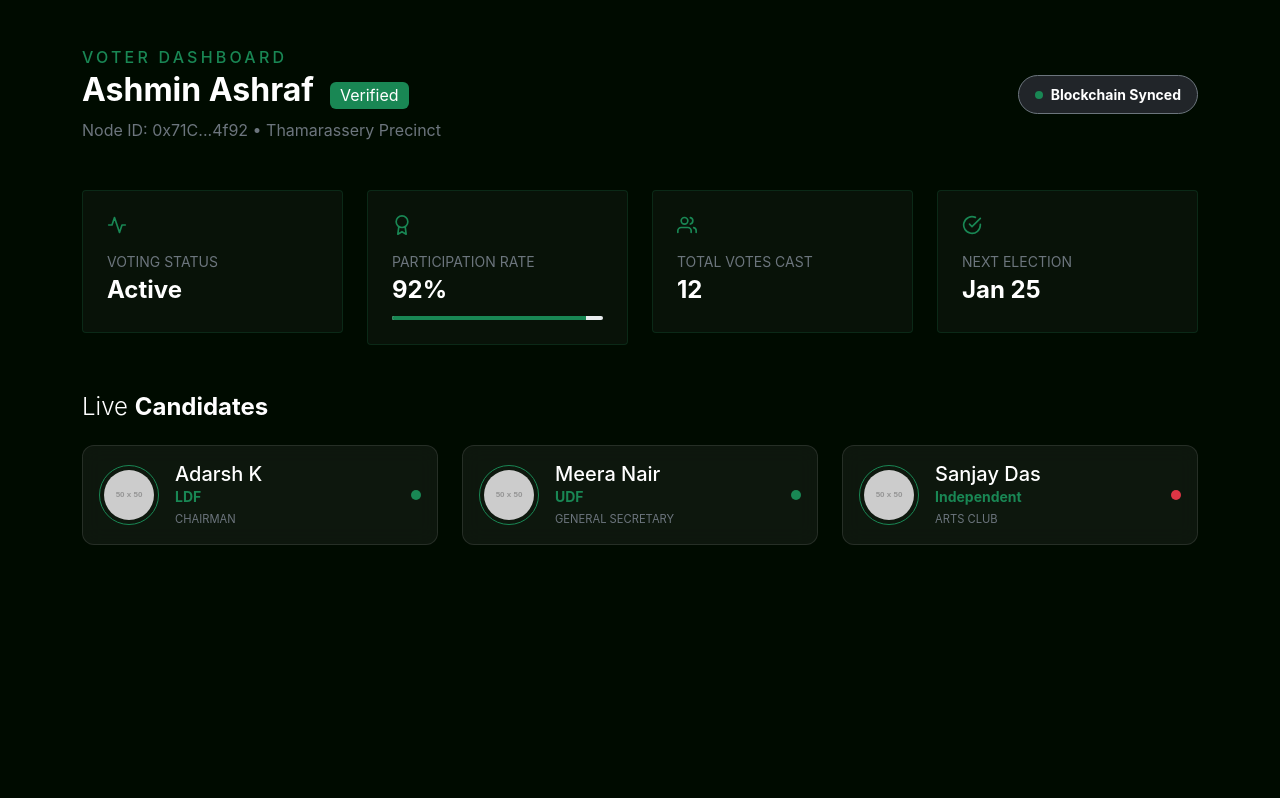
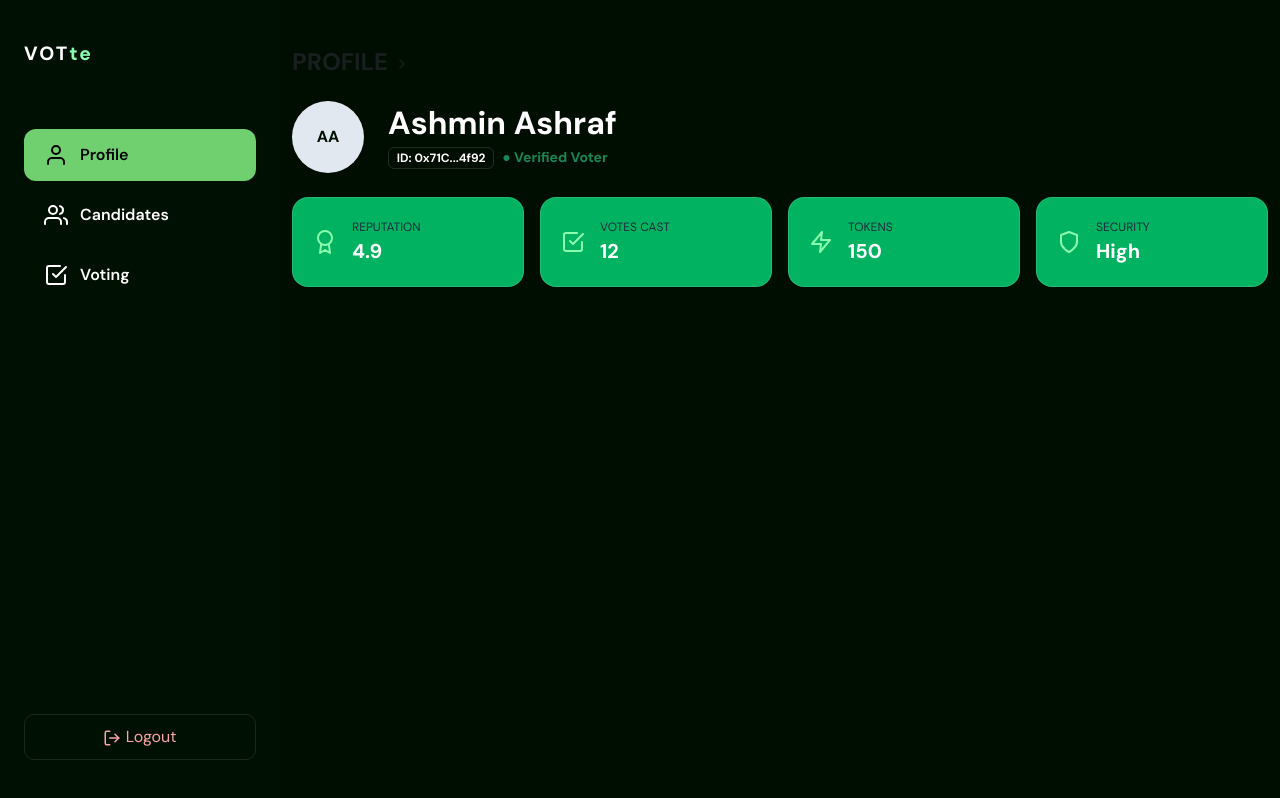
Before and after one commit to ashminashref/VOTte, a React (Vite) app: page /userprofile in a window 1280 px wide. Built offline with nearby package versions, Linux system fonts and the light colour scheme.

Commit message:
made changes in profile section

```diff
--- a/src/components/Login/Login.css
+++ b/src/components/Login/Login.css
@@ -13,6 +13,7 @@
   border-radius: 2px !important; /* Sharp edges look more premium than round */
   text-transform: uppercase;
   font-size: 0.85rem;
+  width: 100%;
 }
 
 .premium-btn:hover {
--- a/src/components/pages/UserProfile.css
+++ b/src/components/pages/UserProfile.css
@@ -1,60 +1,191 @@
-.profile-wrapper {
-  background-color: #000b00;
-  min-height: 100vh;
-  color: #fff;
-  font-family: 'Inter', sans-serif;
+/* UserProfile.css */
+@import url('https://fonts.googleapis.com/css2?family=Inter:wght@400;600;700&display=swap');
+
+:root {
+  --bg-main: #f8fafc;
+  --bg-dark: #001003; /* Deep Navy Graphite */
+  --accent: #8afbaf; /* Arctic Blue */
+  --border: #e2e8f025;
+  --text-main: #1e293b;
+  --text-muted: #1c2b3f;
 }
 
-/* Stat Cards with Glow */
-.stat-card {
-  background: rgba(255, 255, 255, 0.03);
-  border: 1px solid rgba(25, 135, 84, 0.2);
-  padding: 1.5rem;
-  border-radius: 4px; /* Sharp corners for premium feel */
-  transition: all 0.3s ease;
+body {
+  background-color: var(--bg-main);
+  color: var(--text-main);
 }
 
-.stat-card:hover {
-  border-color: #198754;
-  box-shadow: 0 0 20px rgba(25, 135, 84, 0.1);
-  transform: translateY(-5px);
+.dashboard-root {
+  display: flex;
+  min-height: 100vh;
 }
 
-/* Candidate Cards */
-.candidate-card {
-  background: rgba(255, 255, 255, 0.05) !important;
-  backdrop-filter: blur(10px);
-  border: 1px solid rgba(255, 255, 255, 0.1) !important;
-  border-radius: 12px !important;
+/* Sidebar Desktop */
+.sidebar {
+  width: 280px;
+  background: var(--bg-dark);
+  padding: 40px 24px;
+  flex-direction: column;
+  position: fixed;
+  height: 100vh;
+  z-index: 100;
 }
 
-.candidate-card:hover {
-  background: rgba(25, 135, 84, 0.05) !important;
-  border-color: #198754 !important;
+.brand {
+  font-weight: 800;
+  font-size: 1.2rem;
+  color: #fff;
+  letter-spacing: 2px;
+  margin-bottom: 60px;
 }
 
-/* Live Pulse Effect */
-.pulse-dot {
-  width: 8px;
-  height: 8px;
-  background-color: #198754;
-  border-radius: 50%;
-  box-shadow: 0 0 0 rgba(25, 135, 84, 0.4);
-  animation: pulse 2s infinite;
+.brand span { color: var(--accent); }
+
+/* Unified Nav Item Styling */
+.nav-item {
+  display: flex;
+  align-items: center;
+  gap: 12px;
+  background: none;
+  border: none;
+  padding: 14px 20px;
+  width: 100%;
+  border-radius: 12px;
+  color: #ffffff;
+  font-weight: 600;
+  transition: 0.2s;
+  margin-bottom: 8px;
 }
 
-@keyframes pulse {
-  0% { box-shadow: 0 0 0 0 rgba(25, 135, 84, 0.7); }
-  70% { box-shadow: 0 0 0 10px rgba(25, 135, 84, 0); }
-  100% { box-shadow: 0 0 0 0 rgba(25, 135, 84, 0); }
+.sidebar .nav-item.active {
+  background: rgb(112, 208, 112);
+  color: #000000;
 }
 
-.tracking-widest { letter-spacing: 0.2em; }
-.uppercase { text-transform: uppercase; }
-.x-small { font-size: 0.7rem; }
+/* Main Content Area */
+.content-area {
+  flex-grow: 1;
+  margin-left: 280px;
+  padding-bottom: 80px; /* Space for mobile nav */
+}
 
-.status-indicator {
+/* Profile Elements */
+.avatar-circle {
+  width: 72px;
+  height: 72px;
+  background: #e2e8f0;
+  border-radius: 50%;
+  display: flex;
+  align-items: center;
+  justify-content: center;
+  font-weight: 700;
+  color: var(--bg-dark);
+}
+
+.badge-outline {
+  border: 1px solid var(--border) !important;
+  color: var(--text-muted);
+  font-weight: 500;
+}
+
+.stat-box {
+  background: #01b360;
+  border: 1px solid var(--border);
+  padding: 20px;
+  border-radius: 16px;
+  display: flex;
+  align-items: center;
+  gap: 15px;
+}
+
+.stat-box .icon { color: var(--accent); }
+.stat-box .label { font-size: 0.75rem; color: var(--text-muted); text-transform: uppercase; }
+.stat-box .value { font-size: 1.25rem; font-weight: 700; }
+
+/* Candidate Rows */
+.candidate-row {
+  background: #01b360;
+  border: 1px solid var(--border);
+  margin-bottom: 12px;
+  padding: 15px 20px;
+  border-radius: 16px;
+  display: flex;
+  align-items: center;
+}
+
+.candidate-row img {
+  width: 48px;
+  height: 48px;
+  border-radius: 12px;
+  object-fit: cover;
+}
+
+.status-dot {
   width: 10px;
   height: 10px;
   border-radius: 50%;
+  display: inline-block;
 }
+.status-dot.active { background: #22c55e; }
+.status-dot.withdrawn { background: #ef4444; }
+
+/* BOTTOM NAVIGATION (Mobile Only) */
+.bottom-nav {
+  position: fixed;
+  bottom: 0;
+  left: 0;
+  right: 0;
+  background:#001205;
+  border-top: 1px solid var(--border);
+  display: flex;
+  justify-content: space-around;
+  padding: 10px 5px;
+  z-index: 1000;
+}
+
+.bottom-nav .nav-item {
+  flex-direction: column;
+  gap: 4px;
+  font-size: 0.7rem;
+  padding: 8px;
+  width: auto;
+  margin: 0;
+}
+
+.bottom-nav .nav-item.active {
+  color: var(--accent);
+}
+
+.mobile-header {
+  background: var(--bg-dark);
+  padding: 15px 20px;
+  display: flex;
+  justify-content: center;
+}
+
+/* RESPONSIVE LOGIC */
+@media (max-width: 991px) {
+  .content-area {
+    margin-left: 0;
+  }
+  .view-title h1 {
+    font-size: 0.9rem;
+  }
+}
+
+.logout-btn {
+  background: none;
+  border: 1px solid rgba(255,255,255,0.1);
+  color: #fca5a5;
+  padding: 10px;
+  border-radius: 10px;
+}
+
+.tab-content-wrapper {
+  animation: slideUp 0.3s ease-out;
+}
+
+@keyframes slideUp {
+  from { opacity: 0; transform: translateY(15px); }
+  to { opacity: 1; transform: translateY(0); }
+}
--- a/src/components/pages/UserProfile.jsx
+++ b/src/components/pages/UserProfile.jsx
@@ -1,90 +1,121 @@
-import React from 'react';
-import { Container, Row, Col, Card, Badge, ProgressBar } from 'react-bootstrap';
-import { CheckCircle, Activity, Users, Award } from 'react-feather'; // Optional: npm i react-feather
+import React, { useState } from 'react';
+import { Container, Row, Col, Badge } from 'react-bootstrap';
+import { User, Users, CheckSquare, Shield, Zap, Award, LogOut, ChevronRight } from 'react-feather';
 import './UserProfile.css';
 
 const UserProfile = () => {
+  const [activeTab, setActiveTab] = useState('profile');
+
   const candidates = [
-    { name: "Adarsh K", party: "LDF", post: "Chairman", image: "https://via.placeholder.com/50", status: "Active" },
-    { name: "Meera Nair", party: "UDF", post: "General Secretary", image: "https://via.placeholder.com/50", status: "Active" },
-    { name: "Sanjay Das", party: "Independent", post: "Arts Club", image: "https://via.placeholder.com/50", status: "Withdrawn" },
+    { name: "Adarsh K", party: "LDF", post: "Chairman", image: "https://i.pravatar.cc/150?u=1", status: "Active" },
+    { name: "Meera Nair", party: "UDF", post: "Secretary", image: "https://i.pravatar.cc/150?u=2", status: "Active" },
+    { name: "Sanjay Das", party: "Ind.", post: "Arts Club", image: "https://i.pravatar.cc/150?u=3", status: "Withdrawn" },
   ];
 
+  const renderProfile = () => (
+    <div className="tab-content-wrapper">
+      <div className="profile-hero mb-4">
+        <div className="d-flex align-items-center">
+          <div className="avatar-circle">AA</div>
+          <div className="ms-4">
+            <h2 className="fw-bold mb-1">Ashmin Ashraf</h2>
+            <div className="d-flex align-items-center gap-2">
+              <Badge bg="none" className="badge-outline">ID: 0x71C...4f92</Badge>
+              <span className="text-success small fw-bold">● Verified Voter</span>
+            </div>
+          </div>
+        </div>
+      </div>
+
+      <Row className="g-3">
+        <Col md={6} lg={3}><StatBox label="Reputation" value="4.9" icon={<Award />} /></Col>
+        <Col md={6} lg={3}><StatBox label="Votes Cast" value="12" icon={<CheckSquare />} /></Col>
+        <Col md={6} lg={3}><StatBox label="Tokens" value="150" icon={<Zap />} /></Col>
+        <Col md={6} lg={3}><StatBox label="Security" value="High" icon={<Shield />} /></Col>
+      </Row>
+    </div>
+  );
+
+  const renderCandidates = () => (
+    <div className="tab-content-wrapper">
+      <h5 className="section-heading">Available Candidates</h5>
+      <div className="candidate-list">
+        {candidates.map((c, i) => (
+          <div key={i} className={`candidate-row ${c.status === 'Withdrawn' ? 'opacity-50' : ''}`}>
+            <img src={c.image} alt="" />
+            <div className="flex-grow-1 ms-3">
+              <h6 className="mb-0 fw-bold">{c.name}</h6>
+              <span className="text-muted small uppercase">{c.post} • {c.party}</span>
+            </div>
+            <div className="text-end">
+              <div className={`status-dot ${c.status.toLowerCase()}`}></div>
+              <span className="small d-block text-muted">{c.status}</span>
+            </div>
+          </div>
+        ))}
+      </div>
+    </div>
+  );
+
   return (
-    <div className="profile-wrapper">
-      <Container className="py-5">
-        {/* Header Section */}
-        <Row className="mb-5 align-items-center">
-          <Col md={8}>
-            <h6 className="text-success tracking-widest uppercase mb-1">Voter Dashboard</h6>
-            <h2 className="text-white fw-bold">Ashmin Ashraf <Badge bg="success" className="ms-2 fs-6 fw-normal">Verified</Badge></h2>
-            <p className="text-secondary mb-0">Node ID: 0x71C...4f92 • Thamarassery Precinct</p>
-          </Col>
-          <Col md={4} className="text-md-end mt-3 mt-md-0">
-            <div className="status-orb d-inline-flex align-items-center bg-dark px-3 py-2 rounded-pill border border-secondary">
-              <span className="pulse-dot me-2"></span>
-              <span className="text-white small fw-bold">Blockchain Synced</span>
-            </div>
-          </Col>
-        </Row>
+    <div className="dashboard-root">
+      {/* Sidebar for Desktop */}
+      <aside className="sidebar d-none d-lg-flex">
+        <div className="brand">VOT<span>te</span></div>
+        <div className="nav-group">
+          <NavBtn id="profile" icon={<User />} label="Profile" active={activeTab} onClick={setActiveTab} />
+          <NavBtn id="candidates" icon={<Users />} label="Candidates" active={activeTab} onClick={setActiveTab} />
+          <NavBtn id="voting" icon={<CheckSquare />} label="Voting" active={activeTab} onClick={setActiveTab} />
+        </div>
+        <button className="logout-btn mt-auto"><LogOut size={18} /> Logout</button>
+      </aside>
 
-        {/* Stats Row */}
-        <Row className="g-4 mb-5">
-          <Col xs={12} md={6} lg={3}>
-            <div className="stat-card">
-              <Activity className="text-success mb-3" size={20} />
-              <div className="text-secondary small uppercase">Voting Status</div>
-              <div className="text-white fs-4 fw-bold">Active</div>
-            </div>
-          </Col>
-          <Col xs={12} md={6} lg={3}>
-            <div className="stat-card">
-              <Award className="text-success mb-3" size={20} />
-              <div className="text-secondary small uppercase">Participation Rate</div>
-              <div className="text-white fs-4 fw-bold">92%</div>
-              <ProgressBar variant="success" now={92} className="mt-2" style={{ height: '4px' }} />
-            </div>
-          </Col>
-          <Col xs={12} md={6} lg={3}>
-            <div className="stat-card">
-              <Users className="text-success mb-3" size={20} />
-              <div className="text-secondary small uppercase">Total Votes Cast</div>
-              <div className="text-white fs-4 fw-bold">12</div>
-            </div>
-          </Col>
-          <Col xs={12} md={6} lg={3}>
-            <div className="stat-card">
-              <CheckCircle className="text-success mb-3" size={20} />
-              <div className="text-secondary small uppercase">Next Election</div>
-              <div className="text-white fs-4 fw-bold">Jan 25</div>
-            </div>
-          </Col>
-        </Row>
+      {/* Main Content Area */}
+      <main className="content-area">
+        <header className="mobile-header d-lg-none">
+          <div className="brand">VOTE<span>CORE</span></div>
+        </header>
 
-        {/* Candidate Section */}
-        <h4 className="text-white mb-4 fw-light">Live <span className="fw-bold">Candidates</span></h4>
-        <Row className="g-4">
-          {candidates.map((c, index) => (
-            <Col key={index} lg={4}>
-              <Card className="candidate-card h-100">
-                <Card.Body className="d-flex align-items-center">
-                  <img src={c.image} alt={c.name} className="rounded-circle border border-success p-1 me-3" width="60" />
-                  <div>
-                    <h5 className="text-white mb-0">{c.name}</h5>
-                    <div className="text-success small fw-bold">{c.party}</div>
-                    <div className="text-secondary x-small mt-1 uppercase tracking-wider">{c.post}</div>
-                  </div>
-                  <div className="ms-auto">
-                    <div className={`status-indicator ${c.status === 'Active' ? 'bg-success' : 'bg-danger'}`}></div>
-                  </div>
-                </Card.Body>
-              </Card>
-            </Col>
-          ))}
-        </Row>
-      </Container>
+        <Container className="py-4 py-lg-5">
+          <div className="view-title mb-4">
+            <h1 className="h4 text-uppercase tracking-wider fw-bold text-muted">
+              {activeTab} <ChevronRight size={16} />
+            </h1>
+          </div>
+          {activeTab === 'profile' && renderProfile()}
+          {activeTab === 'candidates' && renderCandidates()}
+          {activeTab === 'voting' && (
+             <div className="empty-state">
+                <p>No active elections at the moment.</p>
+             </div>
+          )}
+        </Container>
+      </main>
+
+      {/* Bottom Nav for Mobile */}
+      <nav className="bottom-nav d-lg-none">
+        <NavBtn id="profile" icon={<User />} label="Profile" active={activeTab} onClick={setActiveTab} />
+        <NavBtn id="candidates" icon={<Users />} label="List" active={activeTab} onClick={setActiveTab} />
+        <NavBtn id="voting" icon={<CheckSquare />} label="Vote" active={activeTab} onClick={setActiveTab} />
+      </nav>
     </div>
   );
 };
 
+const NavBtn = ({ id, icon, label, active, onClick }) => (
+  <button className={`nav-item ${active === id ? 'active' : ''}`} onClick={() => onClick(id)}>
+    {icon} <span>{label}</span>
+  </button>
+);
+
+const StatBox = ({ label, value, icon }) => (
+  <div className="stat-box">
+    <div className="icon">{icon}</div>
+    <div>
+      <div className="label">{label}</div>
+      <div className="value">{value}</div>
+    </div>
+  </div>
+);
+
 export default UserProfile;
```
